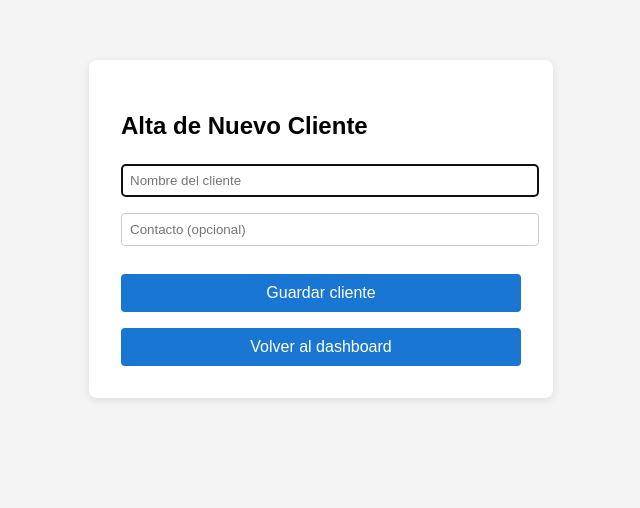
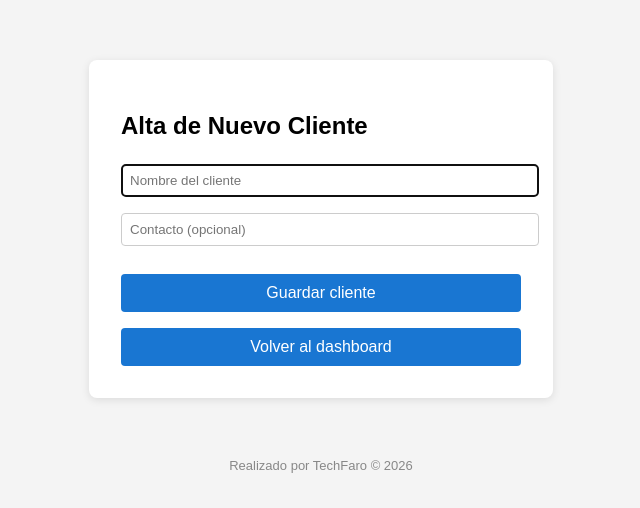
Before and after one commit to FABIOR1981/controlHorasClientes, a website: page html/alta_cliente.html in a window 1280 px wide. Shown: the whole page, without its empty margins (319-959 px from the left). Drawn offline with Linux system fonts and the light colour scheme.

Commit message:
techFaro

```diff
--- a/html/alta_cliente.html
+++ b/html/alta_cliente.html
@@ -27,4 +27,5 @@
     </div>
     <script src="../js/alta_cliente.js"></script>
 </body>
+<footer style="text-align:center; color:#888; font-size:13px; margin-top:32px;">Realizado por TechFaro © 2026</footer>
 </html>
```
Also changed, not shown: html/clientes.html (+1 -0 lines), html/dashboard.html (+1 -0 lines), html/informes.html (+1 -0 lines), html/login.html (+1 -0 lines), html/registro_horas.html (+1 -0 lines).
